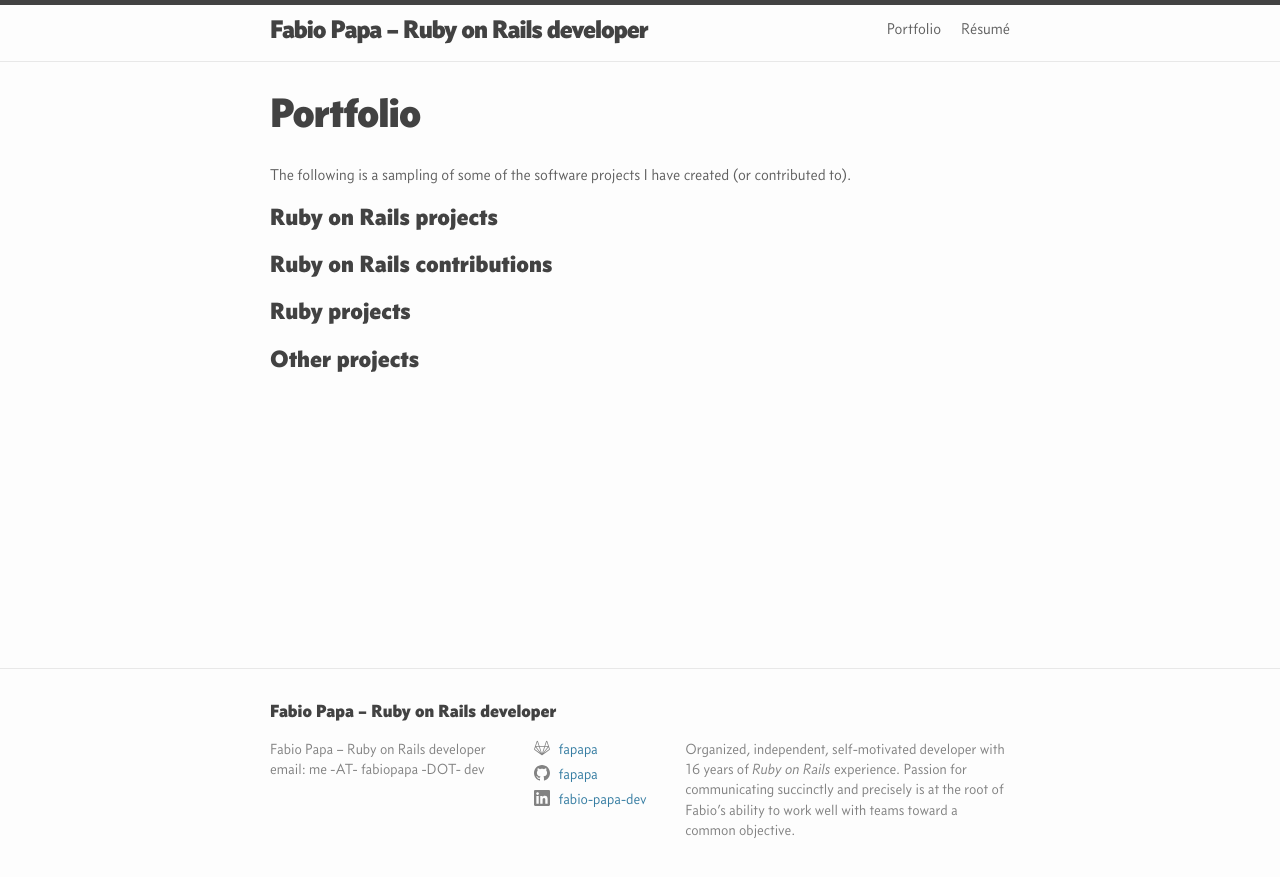
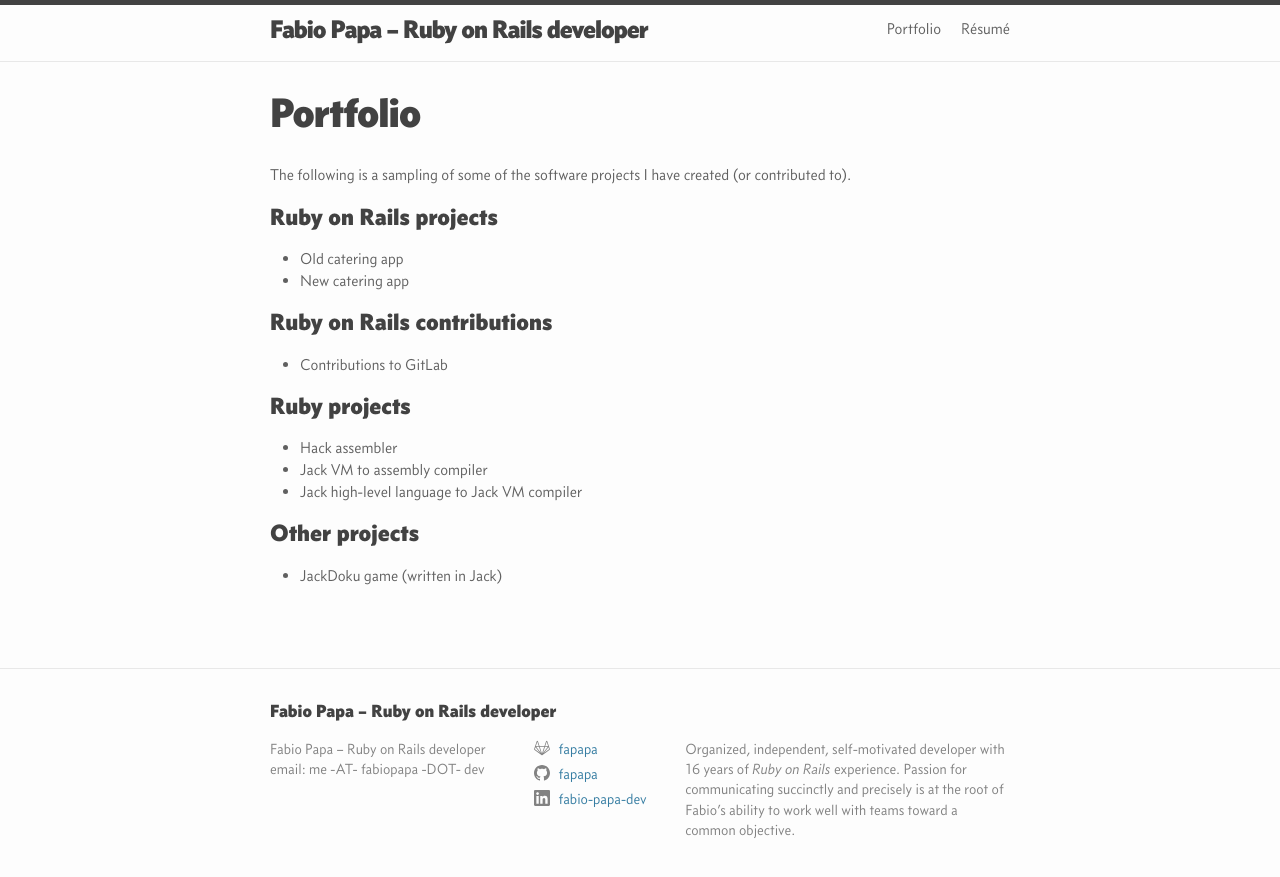
Before and after one commit to fapapa/fapapa.github.io, a Jekyll site: the page built from portfolio.md, in a window 1280 px wide. Shown: the top 877 px of the page. Built offline with Jekyll 4.4.1, drawn with Linux system fonts in a browser that asks for light colours.

Commit message:
Add the descriptions of a few projects on the portfolio

```diff
--- a/portfolio.md
+++ b/portfolio.md
@@ -6,9 +6,16 @@ permalink: /portfolio/
 The following is a sampling of some of the software projects I have created (or contributed to).
 
 # Ruby on Rails projects
+* Old catering app
+* New catering app
 
 # Ruby on Rails contributions
+* Contributions to GitLab
 
 # Ruby projects
+* Hack assembler
+* Jack VM to assembly compiler
+* Jack high-level language to Jack VM compiler
 
 # Other projects
+* JackDoku game (written in Jack)
```
